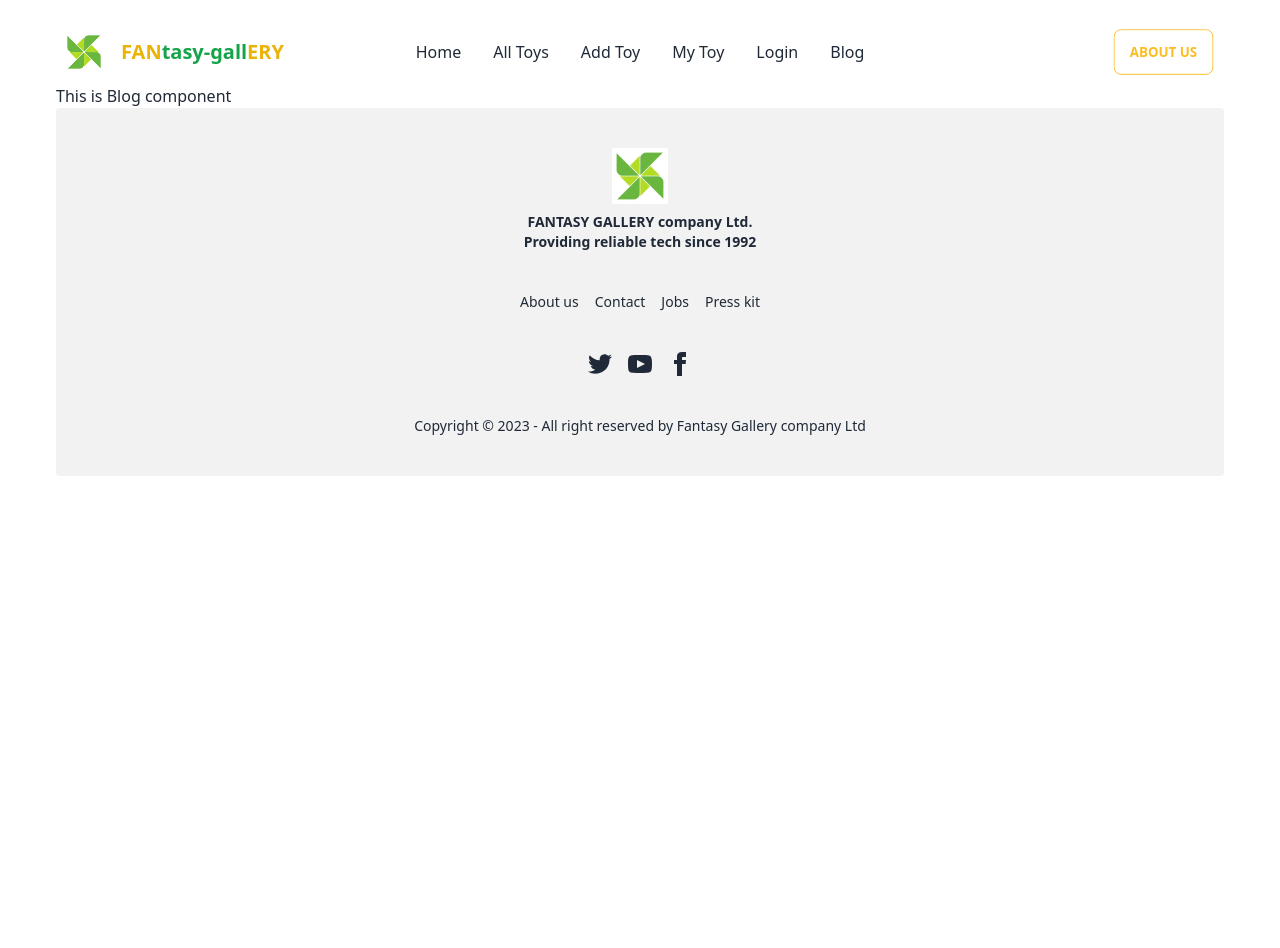
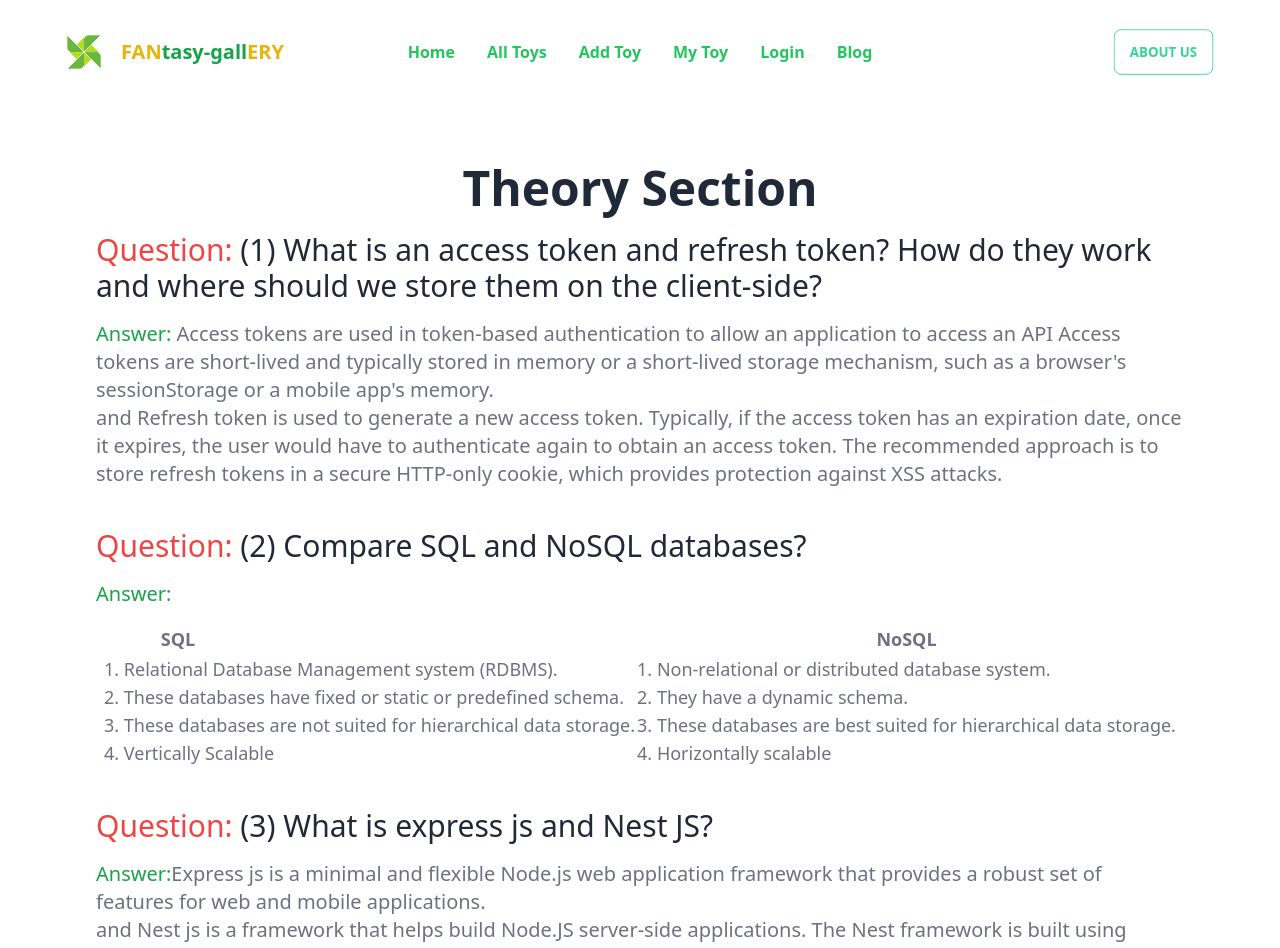
Before and after one commit to abdussamadsaiful7/PJ-Marks-toy-Gallery-Client, a React (Vite) app: page /blog in a window 1280 px wide. Shown: the top 948 px of the page. Before the commit the page ends 800 px from the top, so only its background shows below. Built offline with nearby package versions, Linux system fonts and the light colour scheme.

Commit message:
added blog component

```diff
--- a/src/Components/Blog/Blog.jsx
+++ b/src/Components/Blog/Blog.jsx
@@ -2,9 +2,59 @@ import React from 'react';
 
 const Blog = () => {
     return (
-        <div>
-            <h2>This is Blog component</h2>
+
+        <div className='lg:mx-10 mx-5 my-20'>
+            <h1 className='text-center text-5xl font-bold my-5'>Theory Section</h1>
+            <div>
+                <h1 className='text-3xl'><span className='text-red-500'>Question:</span> (1) What is an access token and refresh token? How do they work and where should we store them on the client-side?</h1>
+                <p className='text-xl my-4 text-gray-500'><span className='text-green-600'>Answer:</span> Access tokens are used in token-based authentication to allow an application to access an API Access tokens are short-lived and typically stored in memory or a short-lived storage mechanism, such as a browser's sessionStorage or a mobile app's memory. <br /> and Refresh token is used to generate a new access token. Typically, if the access token has an expiration date, once it expires, the user would have to authenticate again to obtain an access token. The recommended approach is to store refresh tokens in a secure HTTP-only cookie, which provides protection against XSS attacks.</p>
+            </div>
+            <div className='mt-10'>
+                <h1 className='text-3xl'><span className='text-red-500'>Question:</span> (2) Compare SQL and NoSQL databases?</h1>
+                <p className='text-xl my-4 text-gray-500'><span className='text-green-600'>Answer:</span></p>
+                <div className="text-gray-500 text-lg">
+                    <table className='lg:mx-auto'>
+                        {/* head*/}
+                        <thead className=''>
+                            <tr>
+                                <th className='lg:pr-96'>SQL</th>
+                                <th>NoSQL</th>
+                            </tr>
+                        </thead>
+                        <tbody>
+                            {/* row 1 */}
+                            <tr className='lg:mr-96'>
+                                <td>
+                                    <p>1. Relational Database Management system (RDBMS).</p>
+                                    <p>2. These databases have fixed or static or predefined schema.</p>
+                                    <p>3. These databases are not suited for hierarchical data storage.</p>
+                                    <p>4. Vertically Scalable</p>
+                                </td>
+                                <td>
+                                    <p>1. Non-relational or distributed database system.</p>
+                                    <p>2. They have a dynamic schema.</p>
+                                    <p>3. These databases are best suited for hierarchical data storage.</p>
+                                    <p>4. Horizontally scalable</p>
+                                </td>
+                            </tr>
+                        </tbody>
+                    </table>
+                </div>
+            </div>
+            <div className='mt-10'>
+                <h1 className='text-3xl'><span className='text-red-500'>Question:</span> (3) What is express js
+                 and Nest JS? </h1>
+                <p className='text-xl my-4 text-gray-500'><span className='text-green-600'>Answer:</span>
+                Express js is a minimal and flexible Node.js web application framework that provides a robust set of features for web and mobile applications. <br/> and Nest js is a framework that helps build Node.JS server-side applications. The Nest framework is built using TypeScript which allows developers to build highly scalable and testable applications.  </p>
+            </div>
+            <div className='mt-10'>
+                <h1 className='text-3xl'><span className='text-red-500'>Question:</span> (4) What is MongoDB aggregate and how does it work?</h1>
+                <p className='text-xl my-4 text-gray-500'><span className='text-green-600'>Answer:</span>
+                Aggregate is a way of processing a large number of documents in a collection by means of passing them through different stages. The stages make up what is known as a pipeline. The stages in a pipeline can filter, sort, group, reshape and modify documents that pass through the pipeline.
+                <br/> Aggregation in MongoDB is responsible for processing the data, which results in the calculated outputs, generally by assembling the data from several documents and then executes in various ways on those assembled data in order to yield one collective result. It practices documents and then yield computed outputs and thus execute a range of operations on the assembled data to return only one result.</p>
+            </div>
         </div>
+
     );
 };
 
--- a/src/Components/Navbar/NavBar.jsx
+++ b/src/Components/Navbar/NavBar.jsx
@@ -11,14 +11,14 @@ const NavBar = () => {
                         <label tabIndex={0} className="btn btn-ghost lg:hidden">
                             <svg xmlns="http://www.w3.org/2000/svg" className="h-5 w-5" fill="none" viewBox="0 0 24 24" stroke="currentColor"><path strokeLinecap="round" strokeLinejoin="round" strokeWidth="2" d="M4 6h16M4 12h8m-8 6h16" /></svg>
                         </label>
-                        <ul tabIndex={0} className="menu menu-compact dropdown-content mt-3 p-2 shadow bg-base-100 rounded-box w-52">
+                        <ul tabIndex={0} className="menu menu-compact dropdown-content mt-3 p-2 font-bold shadow bg-base-100 rounded-box w-52">
                             <li><Link to='/'>Home</Link></li>
                             <li tabIndex={0}>
                                 <a className="justify-between">
                                     Toys
                                     <svg className="fill-current" xmlns="http://www.w3.org/2000/svg" width="24" height="24" viewBox="0 0 24 24"><path d="M8.59,16.58L13.17,12L8.59,7.41L10,6L16,12L10,18L8.59,16.58Z" /></svg>
                                 </a>
-                                <ul className="p-2">
+                                <ul className="p-2 text-green-500">
                                     <li><a>All Toys</a></li>
                                     <li><a>Add Toy</a></li>
                                     <li><a>My Toy</a></li>
@@ -33,7 +33,7 @@ const NavBar = () => {
                         FAN<span className='text-green-600'>tasy-gall</span>ERY</a>
                 </div>
                 <div className="navbar-center hidden lg:flex">
-                    <ul className="menu menu-horizontal px-1">
+                    <ul className="menu menu-horizontal px-1 text-green-500 font-bold">
                         <li><Link to='/'>Home</Link></li>
                         <li><Link>All Toys</Link></li>
                         <li><Link>Add Toy</Link></li>
@@ -43,7 +43,7 @@ const NavBar = () => {
                     </ul>
                 </div>
                 <div className="navbar-end">
-                    <Link><a className="lg:btn lg:btn-outline btn-warning hidden">About Us</a></Link>
+                    <Link><a className="lg:btn lg:btn-outline btn-success hidden">About Us</a></Link>
                 </div>
             </div>
         </div>
```
